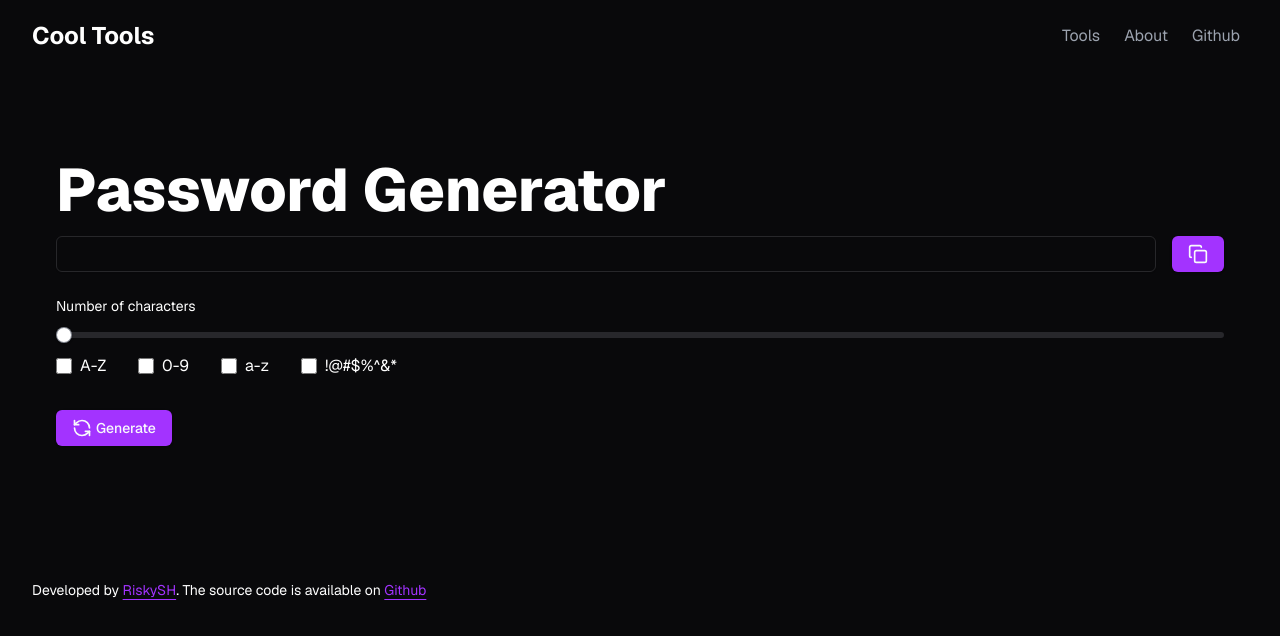
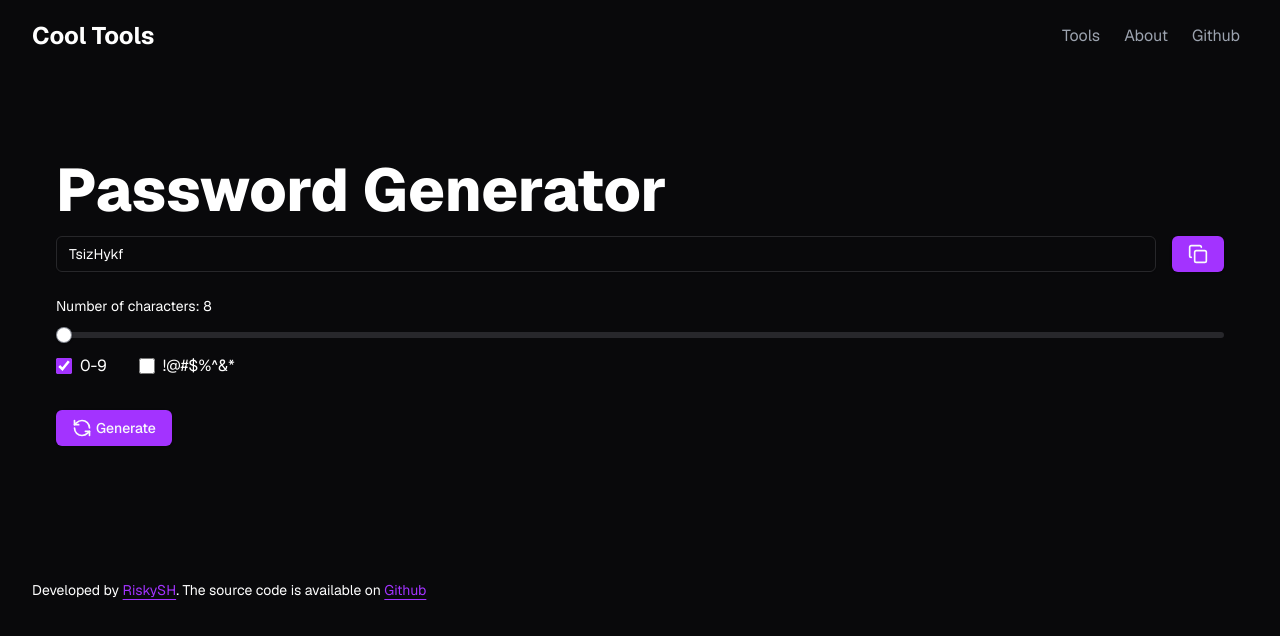
Before and after one commit to riskysh/Tools, a Next.js app: page /password-generator in a window 1280 px wide. Shown: the top 636 px of the page. Built offline with nearby package versions, Linux system fonts and the light colour scheme.

Commit message:
Password Generator ready except slider

```diff
--- a/src/app/password-generator/page.jsx
+++ b/src/app/password-generator/page.jsx
@@ -1,3 +1,6 @@
+"use client"
+import { useCallback, useEffect, useRef, useState } from "react";
+
 import Footer from "@/components/footer";
 import NavBar from "@/components/header";
 import { Button } from "@/components/ui/button";
@@ -6,40 +9,71 @@ import { Slider } from "@/components/ui/slider";
 
 
 export default function PasswordGenerator() {
+
+    const [length, setLength] = useState(8)
+    const [numAllowed, setNumAllowed] = useState(true)
+    const [charAllowed, setCharAllowed] = useState(false)
+    const [password, setPassword] = useState("")
+
+    // useRef hook
+    const passwordRef = useRef(null)
+
+    const passwordGenerator = useCallback(() => {
+        let pass = ""
+        let str = "ABCDEFGHIJKLMNOPQRSTUVWXYZabcdefghijklmnopqrstuvwxyz"
+        if (numAllowed) {
+            str += "1234567890"
+        }
+        if (charAllowed) {
+            str += "!@#$%^&*"
+        }
+
+        for (let i = 1; i <= length; i++) {
+            let char = Math.floor(Math.random() * str.length + 1)
+            pass += str.charAt(char)
+
+        }
+
+        setPassword(pass)
+
+    }, [length, numAllowed, charAllowed, setPassword])
+
+    useEffect(() => {
+        passwordGenerator()
+    }, [length, numAllowed, charAllowed, passwordGenerator])
+
+    const copyToClipboard = useCallback(() => {
+        passwordRef.current?.select()
+        passwordRef.current?.setSelectionRange(0, 99)
+        window.navigator.clipboard.writeText(password)
+    }, [password])
+
     return (
         <>
         <NavBar />
         <h1 className="text-white text-6xl text-left ml-14 mt-40 font-extrabold">Password Generator</h1>
         <div className="flex items-center gap-4 mx-14 mt-4">
-            <Input type="text" readOnly />
-            <Button variant="toolsBtn">
+            <Input value={password} type="text" readOnly />
+            <Button onClick={copyToClipboard} variant="toolsBtn">
             <svg xmlns="http://www.w3.org/2000/svg" width="20" height="20" viewBox="0 0 24 24" fill="none" stroke="currentColor" stroke-width="2" stroke-linecap="round" stroke-linejoin="round" class="lucide lucide-copy"><rect width="14" height="14" x="8" y="8" rx="2" ry="2"/><path d="M4 16c-1.1 0-2-.9-2-2V4c0-1.1.9-2 2-2h10c1.1 0 2 .9 2 2"/></svg>
             </Button>
         </div>
-        <h1 className="mx-14  block mt-6 text-sm text-white">Number of characters</h1>
+        <h1 className="mx-14  block mt-6 text-sm text-white">Number of characters: {length}</h1>
         <div className="flex items-center mx-14 mt-4">
-            <Slider min={4} max={40} />
+            <Slider onChange={(e) => {setLength(e.target.value)}} min={4} max={40} />
         </div>
         <div className="flex items-center gap-8 mx-14 mt-4">
             <div className="flex items-center gap-2">
-                <input className="accent-[#a333ff] cursor-pointer rounded-md h-4 w-4" type="checkbox" />
-                <label className="text-white">A-Z</label>
-            </div>
-            <div className="flex items-center gap-2">
-                <input className="accent-[#a333ff] cursor-pointer rounded-md h-4 w-4" type="checkbox" />
+                <input defaultChecked={numAllowed} onChange={() => {setNumAllowed((prev) => !prev)}} className="accent-[#a333ff] cursor-pointer rounded-md h-4 w-4" type="checkbox" />
                 <label className="text-white">0-9</label>
             </div>
             <div className="flex items-center gap-2">
-                <input className="accent-[#a333ff] cursor-pointer rounded-md h-4 w-4" type="checkbox" />
-                <label className="text-white">a-z</label>
-            </div>
-            <div className="flex items-center gap-2">
-                <input className="accent-[#a333ff] cursor-pointer rounded-md h-4 w-4" type="checkbox" />
+                <input defaultChecked={charAllowed} onChange={() => {setCharAllowed((prev) => !prev)}} className="accent-[#a333ff] cursor-pointer rounded-md h-4 w-4" type="checkbox" />
                 <label className="text-white">!@#$%^&*</label>
             </div>
         </div>
         <div className="flex items-center mx-14 mt-8">
-            <Button variant="toolsBtn" className="gap-1">
+            <Button onClick={() => {passwordGenerator()}} variant="toolsBtn" className="gap-1">
             <svg xmlns="http://www.w3.org/2000/svg" width="20" height="20" viewBox="0 0 24 24" fill="none" stroke="currentColor" stroke-width="2" stroke-linecap="round" stroke-linejoin="round" class="lucide lucide-refresh-ccw"><path d="M21 12a9 9 0 0 0-9-9 9.75 9.75 0 0 0-6.74 2.74L3 8"/><path d="M3 3v5h5"/><path d="M3 12a9 9 0 0 0 9 9 9.75 9.75 0 0 0 6.74-2.74L21 16"/><path d="M16 16h5v5"/></svg>Generate</Button>
         </div>
         <Footer />
```
